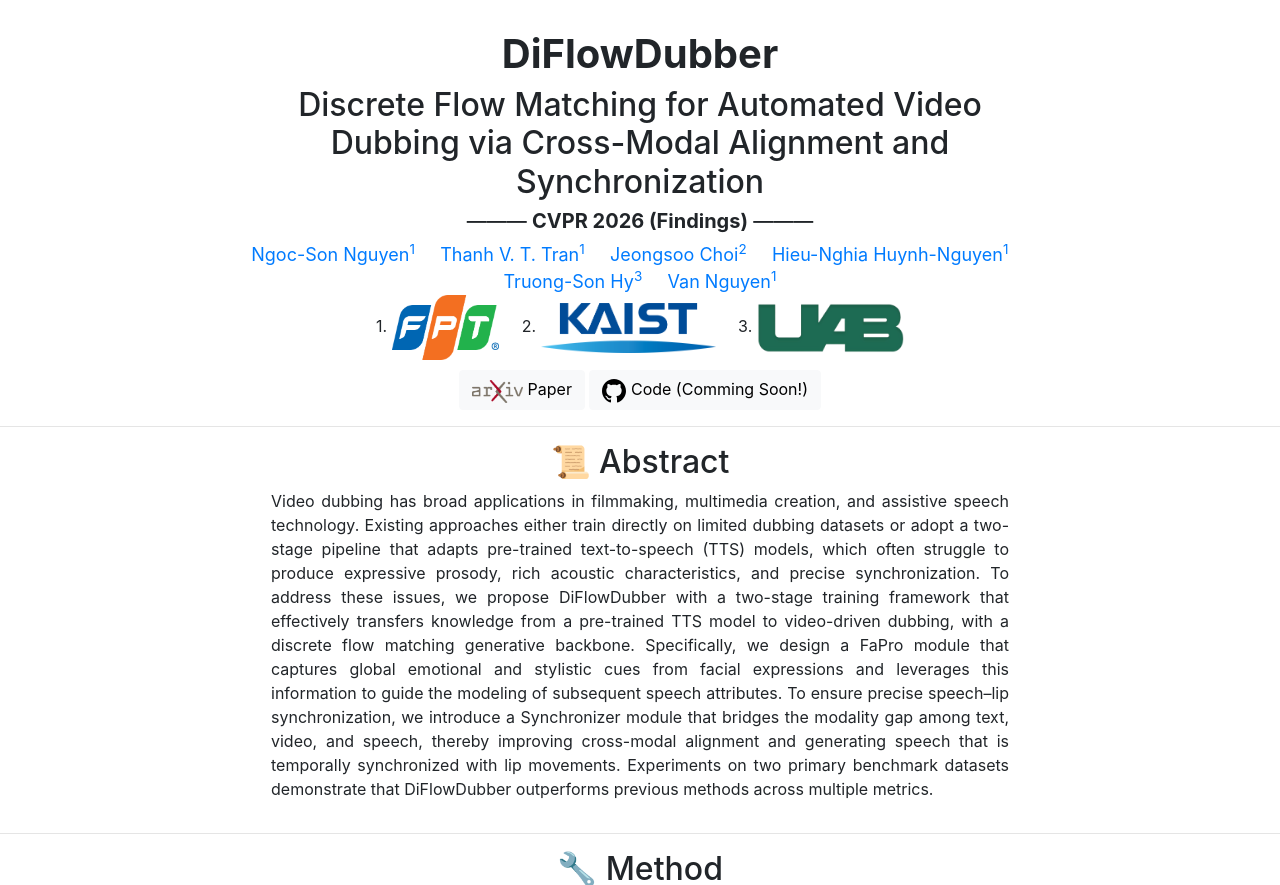
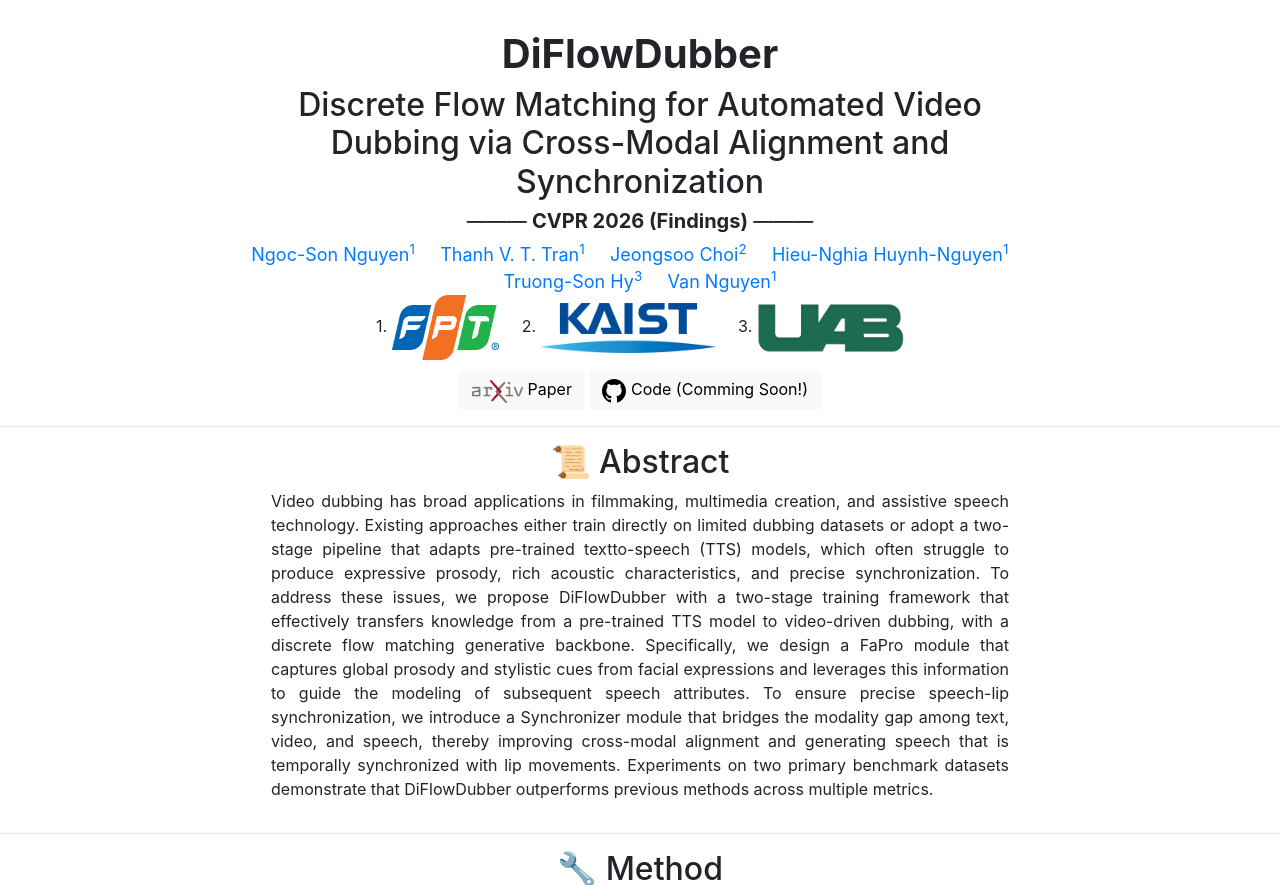
Before and after one commit to nngocson2002/nngocson2002.github.io, a Jekyll site: the page projects/diflowdubber/index.html, which Jekyll copies as it is, in a window 1280 px wide and 900 px high, cut to the strip 0-885 px from the top of the window. Built offline with Jekyll 4.4.1, drawn with Linux system fonts in a browser that asks for light colours; nearby versions of some CDN libraries.

Commit message:
update index.html

```diff
--- a/projects/diflowdubber/index.html
+++ b/projects/diflowdubber/index.html
@@ -19,22 +19,22 @@
     <script src="https://cdnjs.cloudflare.com/ajax/libs/prism/1.29.0/components/prism-python.min.js"></script>
     <script src="https://cdnjs.cloudflare.com/ajax/libs/prism/1.29.0/components/prism-bash.min.js"></script>
 
-    <link rel="apple-touch-icon" sizes="180x180" href="./images/icon/fpt_logo.png">
-    <link rel="icon" type="image/png" sizes="32x32" href="./images/icon/fpt_logo.png">
-    <link rel="icon" type="image/png" sizes="16x16" href="./images/icon/fpt_logo.png">
+    <link rel="apple-touch-icon" sizes="180x180" href="./images/icon/dub_icon.png">
+    <link rel="icon" type="image/png" sizes="32x32" href="./images/icon/dub_icon.png">
+    <link rel="icon" type="image/png" sizes="16x16" href="./images/icon/dub_icon.png">
     <link rel="manifest" href="/site.webmanifest">
 
 
     <meta property="og:site_name" content="DiFlowDubber: Discrete Flow Matching for Automated Video Dubbing via Cross-Modal Alignment and Synchronization">
     <meta property="og:title" content="DiFlowDubber: Discrete Flow Matching for Automated Video Dubbing via Cross-Modal Alignment and Synchronization">
     <meta property="og:description" content="DiFlowDubber: Discrete Flow Matching for Automated Video Dubbing via Cross-Modal Alignment and Synchronization">
-    <meta property="og:url" content="https://nngocson.projects.github.io/diflowdubber">
-    <meta property="og:image" content="./images/icon/fpt_logo.png">
+    <meta property="og:url" content="https://nngocson2002.github.io/projects/diflowdubber">
+    <meta property="og:image" content="./images/icon/dub_icon.png">
 
     <meta name="twitter:title" content="DiFlowDubber: Discrete Flow Matching for Automated Video Dubbing via Cross-Modal Alignment and Synchronization">
     <meta name="twitter:description" content="DiFlowDubber: Discrete Flow Matching for Automated Video Dubbing via Cross-Modal Alignment and Synchronization">
-    <meta name="twitter:url" content="https://nngocson.projects.github.io/diflowdubber">
-    <meta name="twitter:image" content="./images/icon/fpt_logo.png">
+    <meta name="twitter:url" content="https://nngocson2002.github.io/projects/diflowdubber">
+    <meta name="twitter:image" content="./images/icon/dub_icon.png">
     <!-- Place this tag in your head or just before your close body tag. -->
 <script async defer src="https://buttons.github.io/buttons.js"></script>
     <script></script>
@@ -713,8 +713,7 @@
             <div class="col-md-12">
                 <h2>📜 Abstract</h2>
                 <p style="text-align: justify;">
-                    Video dubbing has broad applications in filmmaking, multimedia creation, and assistive speech technology. Existing approaches either train directly on limited dubbing datasets or adopt a two-stage pipeline that adapts pre-trained text-to-speech (TTS) models, which often struggle to produce expressive prosody, rich acoustic characteristics, and precise synchronization. To address these issues, we propose DiFlowDubber with a two-stage training framework that effectively transfers knowledge from a pre-trained TTS model to video-driven dubbing, with a discrete flow matching generative backbone. Specifically, we design a FaPro module that captures global emotional and stylistic cues from facial expressions and leverages this information to guide the modeling of subsequent speech attributes. To ensure precise speech–lip synchronization, we introduce a Synchronizer module that bridges the modality gap among text, video, and speech, thereby improving cross-modal alignment and generating speech that is temporally synchronized with lip movements. Experiments on two primary benchmark datasets demonstrate that DiFlowDubber outperforms previous methods across multiple metrics.
-
+                    Video dubbing has broad applications in filmmaking, multimedia creation, and assistive speech technology. Existing approaches either train directly on limited dubbing datasets or adopt a two-stage pipeline that adapts pre-trained textto-speech (TTS) models, which often struggle to produce expressive prosody, rich acoustic characteristics, and precise synchronization. To address these issues, we propose DiFlowDubber with a two-stage training framework that effectively transfers knowledge from a pre-trained TTS model to video-driven dubbing, with a discrete flow matching generative backbone. Specifically, we design a FaPro module that captures global prosody and stylistic cues from facial expressions and leverages this information to guide the modeling of subsequent speech attributes. To ensure precise speech-lip synchronization, we introduce a Synchronizer module that bridges the modality gap among text, video, and speech, thereby improving cross-modal alignment and generating speech that is temporally synchronized with lip movements. Experiments on two primary benchmark datasets demonstrate that DiFlowDubber outperforms previous methods across multiple metrics.
                 </p>
 
             </div>
```
Also changed, not shown: 1 other file.
